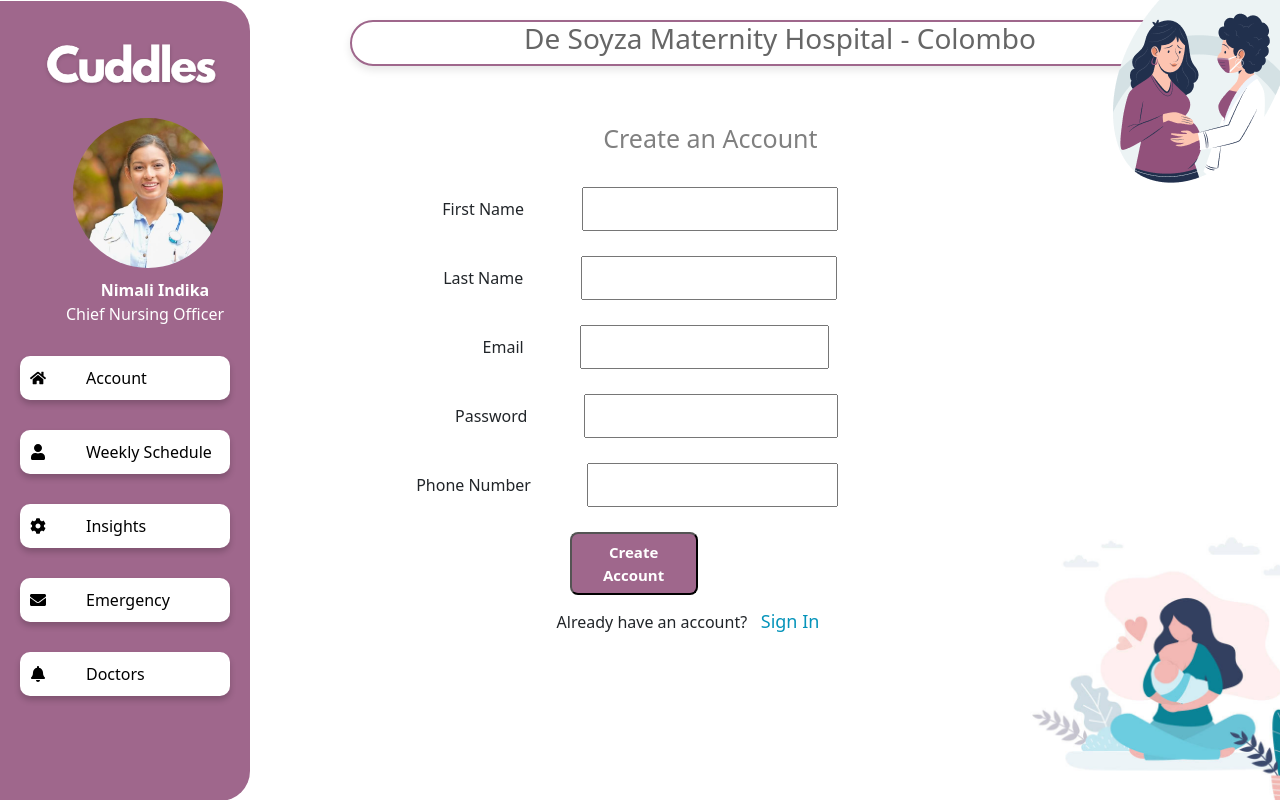
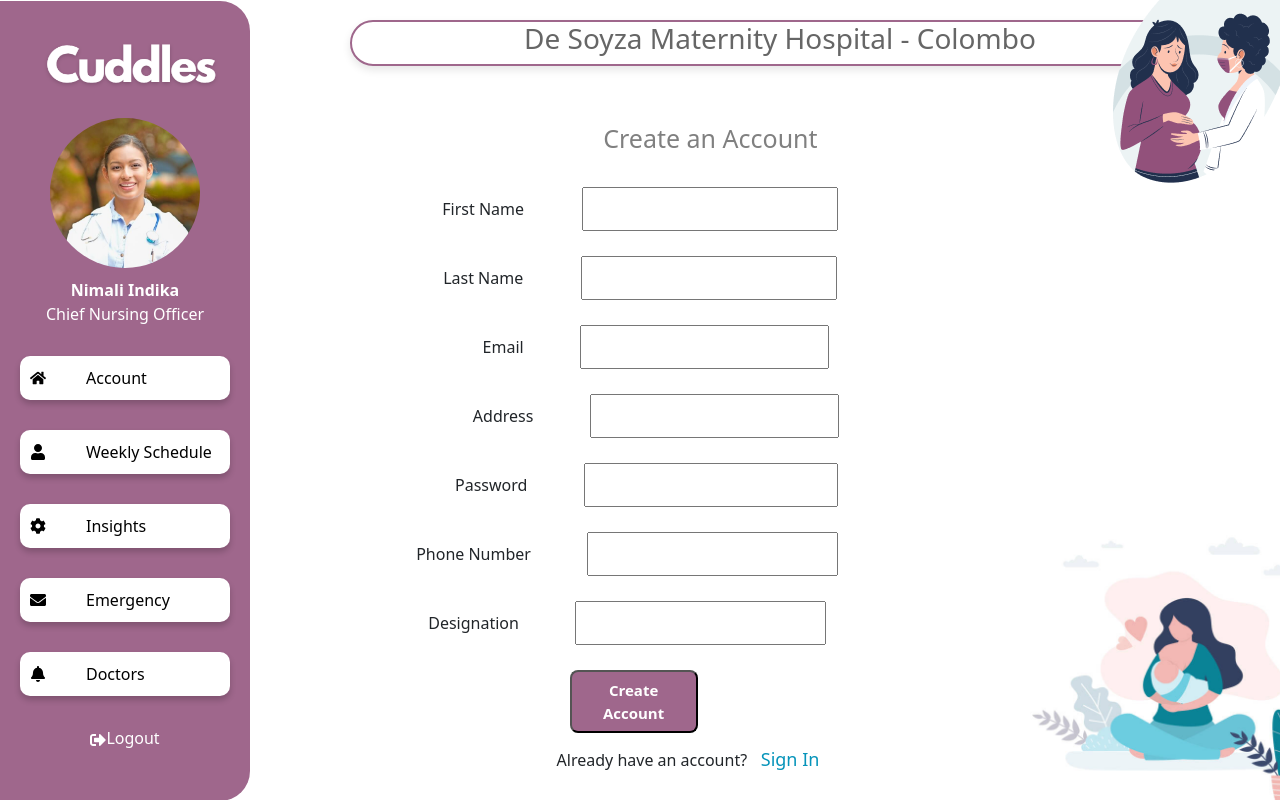
Before and after one commit to MUmaira/CuddlesWeb, a React (Create React App) app in the folder cuddles/: page /signup in a window 1280 px wide. Shown: the top 800 px of the page. Built offline with nearby package versions, Linux system fonts and the light colour scheme; no server answers.

Commit message:
SignUp Login Fixed

```diff
--- a/cuddles/src/Models/CareTaker.js
+++ b/cuddles/src/Models/CareTaker.js
@@ -1,13 +1,17 @@
 export default class CareTaker {
   constructor(
-      firstName = '',
-      lastName = '',
-      email = '',
-      phoneNumber = '',
+    firstName = "",
+    lastName = "",
+    address = "",
+    email = "",
+    phoneNumber = "",
+    designation = ""
   ) {
     this.firstName = firstName;
     this.lastName = lastName;
     this.email = email;
     this.phoneNumber = phoneNumber;
+    this.address = address;
+    this.designation = designation;
   }
 }
--- a/cuddles/src/components/SideBar.jsx
+++ b/cuddles/src/components/SideBar.jsx
@@ -1,9 +1,16 @@
-import React from 'react'
-import { FaHome, FaUser, FaCog, FaEnvelope, FaBell } from "react-icons/fa";
-import '../styles/SideBar.css'
-import Logo from '../assets/Cuddleslogo.png'
-import nurse from '../assets/nurse.jpg'
-import { Link } from 'react-router-dom';
+import React from "react";
+import {
+  FaHome,
+  FaUser,
+  FaCog,
+  FaEnvelope,
+  FaBell,
+  FaSignOutAlt,
+} from "react-icons/fa";
+import "../styles/SideBar.css";
+import Logo from "../assets/Cuddleslogo.png";
+import nurse from "../assets/nurse.jpg";
+import { Link } from "react-router-dom";
 
 const SideBar = () => {
   return (
@@ -13,44 +20,41 @@
       </div>
       <div className="profile">
         <img src={nurse} alt="Profile" />
-      <br/>
-      <p1 className = "para1">Nimali Indika</p1><br/>
-      <p2 className = 'para2'>Chief Nursing Officer</p2>
+        <br />
+        <p1 className="para1">Nimali Indika</p1>
+        <br />
+        <p2 className="para2">Chief Nursing Officer</p2>
       </div>
       <div className="tabs">
-      <div className="tab">
+        <Link to="/account" className="tab">
           <FaHome />
-        <Link to='/account' style={{textDecoration:'none', color:'black'}}>
           <span>Account</span>
         </Link>
-      </div>
-      <div className="tab">
+        <Link to="/schedule" className="tab">
           <FaUser />
-        <Link to='/schedule' style={{textDecoration:'none', color:'black'}}>
           <span>Weekly Schedule</span>
         </Link>
-      </div>
-      <div className="tab">
+        <Link to="/insights" className="tab">
           <FaCog />
-        <Link to='/insights'style={{textDecoration:'none', color:'black'}} >
           <span>Insights</span>
         </Link>
-      </div>
-      <div className="tab">
+        <Link to="/emergency" className="tab">
           <FaEnvelope />
-        <Link to='/emergency'style={{textDecoration:'none', color:'black'}} >
           <span>Emergency</span>
         </Link>
-      </div>
-      <div className="tab">
+        <Link to="/doctors" className="tab">
           <FaBell />
-        <Link to='doctors'style={{textDecoration:'none', color:'black'}} >
           <span>Doctors</span>
         </Link>
       </div>
+      <div className="logout">
+        <Link to="/" className="logut">
+          <FaSignOutAlt />
+          <span>Logout</span>
+        </Link>
       </div>
     </div>
-  )
-}
+  );
+};
 
-export default SideBar
+export default SideBar;
--- a/cuddles/src/pages/Authentication/Signup.jsx
+++ b/cuddles/src/pages/Authentication/Signup.jsx
@@ -1,34 +1,37 @@
-import {useEffect, useState} from 'react'
+import { useEffect, useState } from "react";
 import { getFirestore } from "firebase/firestore";
-import CareTaker from '../../Models/CareTaker';
-import { useNavigate } from 'react-router-dom';
-import { auth, db, doc, setDoc, getDocs } from '../../config/firebase';
-import React from 'react';
-import { createUserWithEmailAndPassword } from 'firebase/auth';
-import { getErrorMessage } from '../../utils/errorMessages';
+import CareTaker from "../../Models/CareTaker";
+import { useNavigate } from "react-router-dom";
+import { auth, db, doc, setDoc, getDocs } from "../../config/firebase";
+import React from "react";
+import { createUserWithEmailAndPassword } from "firebase/auth";
+import { getErrorMessage } from "../../utils/errorMessages";
 import { LoaderProvider, useLoader } from "../../context/LoaderContext";
 import { ToastContainer, toast } from "react-toastify";
-import 'react-toastify/dist/ReactToastify.css';
-import '../../styles/Signup.css'
+import "react-toastify/dist/ReactToastify.css";
+import "../../styles/Signup.css";
 
 const Signup = () => {
-
-    const [firstName, setFirstName] = useState('');
-    const [lastName, setLastName] = useState('');
-    const [email, setEmail] = useState('');
-    const [password, setPassword] = useState('');
-    const [phoneNumber, setPhoneNumber] = useState('');
+  const [firstName, setFirstName] = useState("");
+  const [lastName, setLastName] = useState("");
+  const [email, setEmail] = useState("");
+  const [address, setAddress] = useState("");
+  const [designation, setDesignation] = useState("");
+  const [password, setPassword] = useState("");
+  const [phoneNumber, setPhoneNumber] = useState("");
   const navigate = useNavigate();
   const { isLoading, setIsLoading } = useLoader();
-    const [error, setError] = useState({ email: '', password: '' });
+  const [error, setError] = useState({ email: "", password: "" });
 
   const handleSignUp = async () => {
     setError({
-          firstName: '',
-          lastName: '',
-          email: '',
-          password: '',
-          phoneNumber: '',
+      firstName: "",
+      lastName: "",
+      email: "",
+      password: "",
+      phoneNumber: "",
+      address: "",
+      designation: "",
     });
 
     const emailRegex = /^[^\s@]+@[^\s@]+\.[^\s@]+$/;
@@ -39,14 +42,14 @@
       toast.error(`First name is required`);
       setError((prevError) => ({
         ...prevError,
-              firstName: 'First Name is required',
+        firstName: "First Name is required",
       }));
       return;
-        }else if (!nameRegex.test(firstName)) {
+    } else if (!nameRegex.test(firstName)) {
       toast.error(`First name can only contain alphabetic characters`);
       setError((prevError) => ({
         ...prevError,
-              firstName: 'First name can only contain alphabetic characters',
+        firstName: "First name can only contain alphabetic characters",
       }));
       return;
     }
@@ -55,27 +58,36 @@
       toast.error(`Last name is required`);
       setError((prevError) => ({
         ...prevError,
-            lastName: 'Last Name is required',
+        lastName: "Last Name is required",
       }));
       return;
-       }else if (!nameRegex.test(lastName)) {
+    } else if (!nameRegex.test(lastName)) {
       toast.error(`Last name can only contain alphabetic characters`);
       setError((prevError) => ({
         ...prevError,
-            lastName: 'Last name can only contain alphabetic characters',
+        lastName: "Last name can only contain alphabetic characters",
       }));
       return;
     }
 
     if (!email) {
       toast.error(`Email is required`);
-          setError((prevError) => ({ ...prevError, email: 'Email is required' }));
+      setError((prevError) => ({ ...prevError, email: "Email is required" }));
       return;
-      }else if (!emailRegex.test(email)) {
+    } else if (!emailRegex.test(email)) {
       toast.error(`Please enter a valid email`);
       setError((prevError) => ({
         ...prevError,
-            email: 'Please enter a valid email.',
+        email: "Please enter a valid email.",
+      }));
+      return;
+    }
+
+    if (!designation) {
+      toast.error(`Designation is required`);
+      setError((prevError) => ({
+        ...prevError,
+        designation: "Designationis required",
       }));
       return;
     }
@@ -84,7 +96,7 @@
       toast.error(`Password is required`);
       setError((prevError) => ({
         ...prevError,
-            password: 'Password is required',
+        password: "Password is required",
       }));
       return;
     }
@@ -93,18 +105,17 @@
       toast.error(`Phone number is required`);
       setError((prevError) => ({
         ...prevError,
-            phoneNumber: 'Phone Number is required',
+        phoneNumber: "Phone Number is required",
       }));
       return;
-      }else if (!phoneNumberRegex.test(phoneNumber)) {
+    } else if (!phoneNumberRegex.test(phoneNumber)) {
       toast.error(`Please enter a valid phone number`);
       setError((prevError) => ({
         ...prevError,
-            phoneNumber: 'Please enter a valid phone number',
+        phoneNumber: "Please enter a valid phone number",
       }));
       return;
     }
-
 
     setIsLoading(true);
     try {
@@ -114,18 +125,20 @@
         password
       );
       const { user } = userCredential;
-          const userDocRef = doc(db, 'caretakers', user.uid);
+      const userDocRef = doc(db, "caretakers", user.uid);
 
       const newCareTaker = new CareTaker(
         firstName,
         lastName,
         email,
         phoneNumber,
+        address,
+        designation
       );
       const userData = { ...newCareTaker };
       await setDoc(userDocRef, userData);
-          toast.success('Account created successfully.');
-          navigate('/dashboard')
+      toast.success("Account created successfully.");
+      navigate("/dashboard");
     } catch (error) {
       error && setIsLoading(false);
       toast.error(`Account creation failed.`);
@@ -145,7 +158,7 @@
   useEffect(() => {
     const unsubscribe = auth.onAuthStateChanged((user) => {
       if (user) {
-            navigate('/dashboard');
+        navigate("/dashboard");
       }
     });
     return unsubscribe;
@@ -153,7 +166,7 @@
 
   return (
     <div>
-        <h2 className='regTitle'>Create an Account</h2>
+      <h2 className="regTitle">Create an Account</h2>
       <form>
         <div className="form-group">
           <label htmlFor="firstName">First Name</label>
@@ -162,7 +175,8 @@
             id="firstName"
             className="regInput"
             value={firstName}
-              onChange={(e) => {setFirstName(e.target.value);
+            onChange={(e) => {
+              setFirstName(e.target.value);
             }}
             errorMessage={error.firstName}
           />
@@ -174,10 +188,10 @@
             id="lastName"
             className="regInput"
             value={lastName}
-              onChange={(e) => {setLastName(e.target.value);
+            onChange={(e) => {
+              setLastName(e.target.value);
             }}
             errorMessage={error.lastName}
-
           />
         </div>
         <div className="divContainer">
@@ -187,10 +201,21 @@
             id="email"
             className="regInput"
             value={email}
-              onChange={(e) => {setEmail(e.target.value);
+            onChange={(e) => {
+              setEmail(e.target.value);
             }}
-
             errorMessage={error.email}
+          />
+        </div>
+        <div className="divContainer">
+          <label htmlFor="address">Address</label>
+          <input
+            type="text"
+            id="address"
+            className="regInput"
+            value={address}
+            onChange={(e) => setAddress(e.target.value)}
+            errorMessage={error.address}
           />
         </div>
         <div className="passwordContainer">
@@ -200,7 +225,8 @@
             id="password"
             className="regInput"
             value={password}
-              onChange={(e) => {setPassword(e.target.value);
+            onChange={(e) => {
+              setPassword(e.target.value);
             }}
             errorMessage={error.password}
           />
@@ -212,35 +238,53 @@
             id="phoneNumber"
             className="regInput"
             value={phoneNumber}
-              onChange={(e) => { setPhoneNumber(e.target.value);
+            onChange={(e) => {
+              setPhoneNumber(e.target.value);
             }}
             // onBlur={() => validate('phoneNumber')}
             errorMessage={error.phoneNumber}
+          />
+        </div>
+        <div className="contactContainer">
+          <label htmlFor="designation">Designation</label>
+          <input
+            type="text"
+            id="designation"
+            className="regInput"
+            value={designation}
+            onChange={(e) => setDesignation(e.target.value)}
+            errorMessage={error.designation}
           />
         </div>
         <button
           type="button"
           className="regButton"
           style={{
-              backgroundColor: '#9F678C',
-              color: 'white',
+            backgroundColor: "#9F678C",
+            color: "white",
           }}
           onClick={handleSignUp}
         >
           Create Account
         </button>
-          <div className='haveAccount'>
+        <div className="haveAccount">
           <p>
-          Already have an account? <span onClick={(e) => {
+            Already have an account?{" "}
+            <span
+              onClick={(e) => {
                 e.preventDefault();
                 navigate("/");
-                      }}  className='textClick'>Sign In</span>
+              }}
+              className="textClick"
+            >
+              Sign In
+            </span>
           </p>
         </div>
       </form>
       <ToastContainer />
     </div>
-    )
-}
+  );
+};
 
-export default Signup
+export default Signup;
--- a/cuddles/src/styles/SideBar.css
+++ b/cuddles/src/styles/SideBar.css
@@ -12,7 +12,6 @@
   position: fixed;
 }
 
-
 .logo img {
   width: 220px;
   margin-top: -50px;
@@ -25,7 +24,6 @@
   border-radius: 50%;
   margin-bottom: 10px;
   margin-top: 20px;
-    margin-left: 45px;
 }
 
 .tabs {
@@ -51,6 +49,7 @@
 .tab:hover {
   background-color: #9f678c;
   color: #fff;
+  text-decoration: none;
 }
 
 .para1 {
@@ -58,10 +57,29 @@
   font-size: 16;
   align-self: center;
   margin-bottom: 10px;
-    margin-left: 60px;
 }
 
 .para2 {
-    margin-left: 40px;
   margin-bottom: 70px;
 }
+
+.tabs a {
+  text-decoration: none;
+  color: black;
+  /* transition: color 0.3s;  */
+}
+
+.tab a:hover {
+  color: white;
+  text-decoration: none;
+}
+
+.logout {
+  width: 100;
+  color: #fff;
+}
+
+.logout a {
+  text-decoration: none;
+  color: white;
+}
--- a/cuddles/src/styles/Signup.css
+++ b/cuddles/src/styles/Signup.css
@@ -30,14 +30,17 @@
 
 .divContainer{
     margin-left: 2.5%;
+    align-self: flex-end;
 }
 
 .passwordContainer{
     margin-left: 1%;
+    align-self: flex-end;
 }
 
 .contactContainer{
     margin-right: 2%;
+    align-self: flex-end;
 
 }
 
```
Lines whose indentation alone changed are shown as unchanged.
